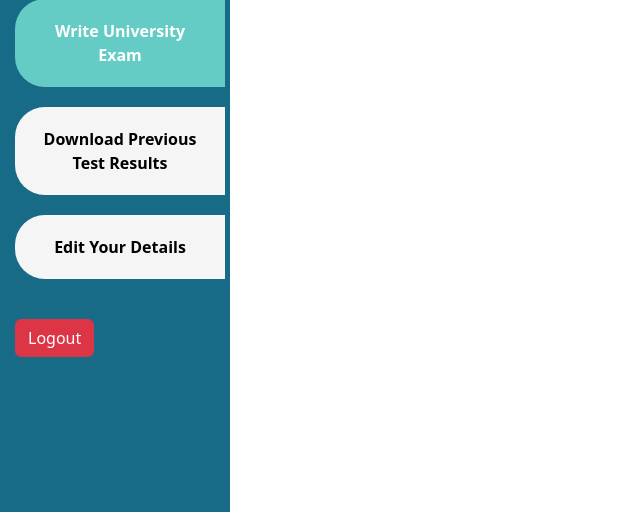
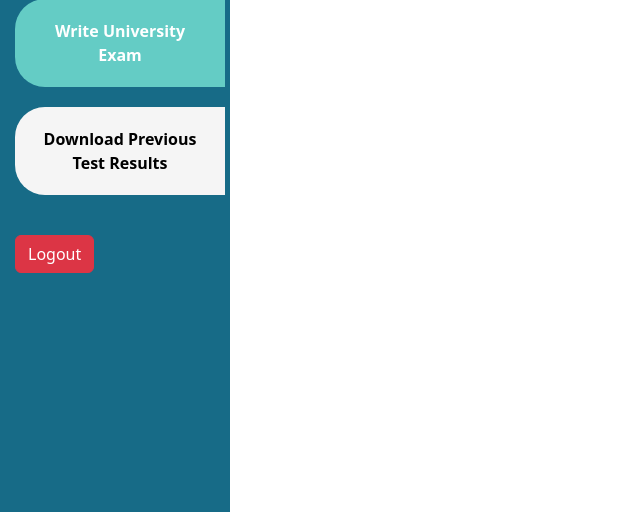
Before and after one commit to vishvaa-vsk/Quiz-App, a Flask app: page /univ_exam in a window 1280 px wide. Shown: the part 288-800 px from the top of the page, without its empty margins (0-640 px from the left). Run offline with Flask 3, Linux system fonts and the light colour scheme.

Commit message:
disabled - edit details

```diff
--- a/src/templates/edit_user_details.html
+++ b/src/templates/edit_user_details.html
@@ -20,7 +20,7 @@
         <a href="{{ url_for('main.dashboard') }}">Dash Board</a>
         <a href="{{ url_for('main.univ_exam') }}">Write University Exam</a>
         <a href="{{ url_for('main.download_prev_result') }}">Download Previous Test Results</a>
-        <a href="{{ url_for('main.edit_details') }}" class="active">Edit Your Details</a>
+        <!-- <a href="{{ url_for('main.edit_details') }}" class="active">Edit Your Details</a> -->
         <a href="{{ url_for('main.logout') }}" class="btn btn-danger">Logout</a>
      </div>
 
--- a/src/templates/studentDashboard.html
+++ b/src/templates/studentDashboard.html
@@ -19,7 +19,7 @@
         <a href="{{ url_for('main.dashboard') }}"class="active">Dash Board</a>
         <a href="{{ url_for('main.univ_exam') }}">Write University Exam</a>
         <a href="{{ url_for('main.download_prev_result') }}">Download Previous Test Results</a>
-        <a href="{{ url_for('main.edit_details') }}" >Edit Your Details</a>
+        <!-- <a href="{{ url_for('main.edit_details') }}" >Edit Your Details</a> -->
         <a href="{{ url_for('main.logout') }}" class="btn btn-danger">Logout</a>
     </div>
 
--- a/src/templates/univ_exam.html
+++ b/src/templates/univ_exam.html
@@ -18,7 +18,7 @@
     <a href="{{ url_for('main.dashboard') }}">Dash Board</a>
     <a href="{{url_for('main.univ_exam')}}" class="active">Write University Exam</a>
     <a href="{{ url_for('main.download_prev_result') }}">Download Previous Test Results</a>
-    <a href="{{ url_for('main.edit_details') }}" >Edit Your Details</a>
+    <!-- <a href="{{ url_for('main.edit_details') }}" >Edit Your Details</a> -->
     <a href="{{ url_for('main.logout') }}" class="btn btn-danger">Logout</a>
 </div>
 
```
